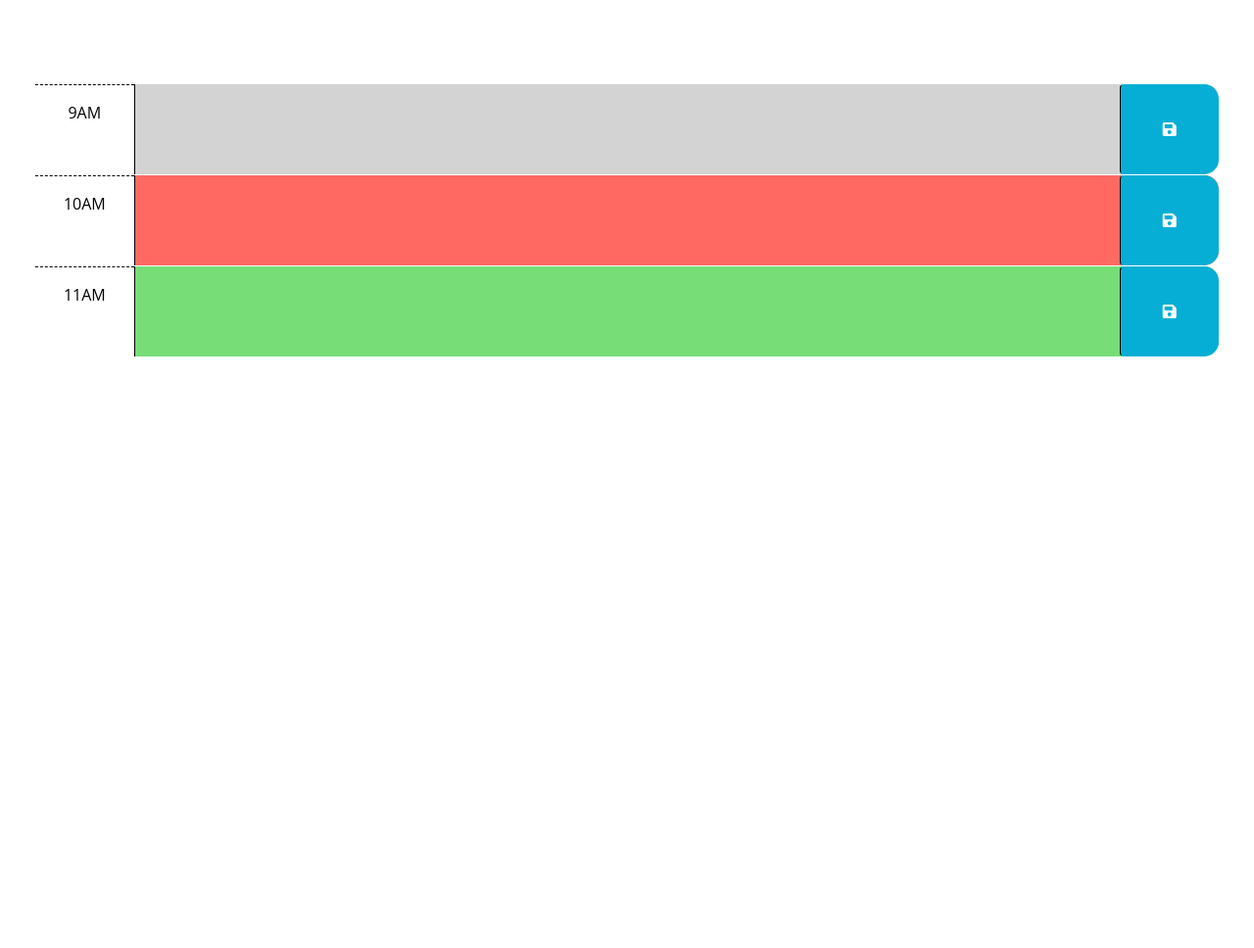
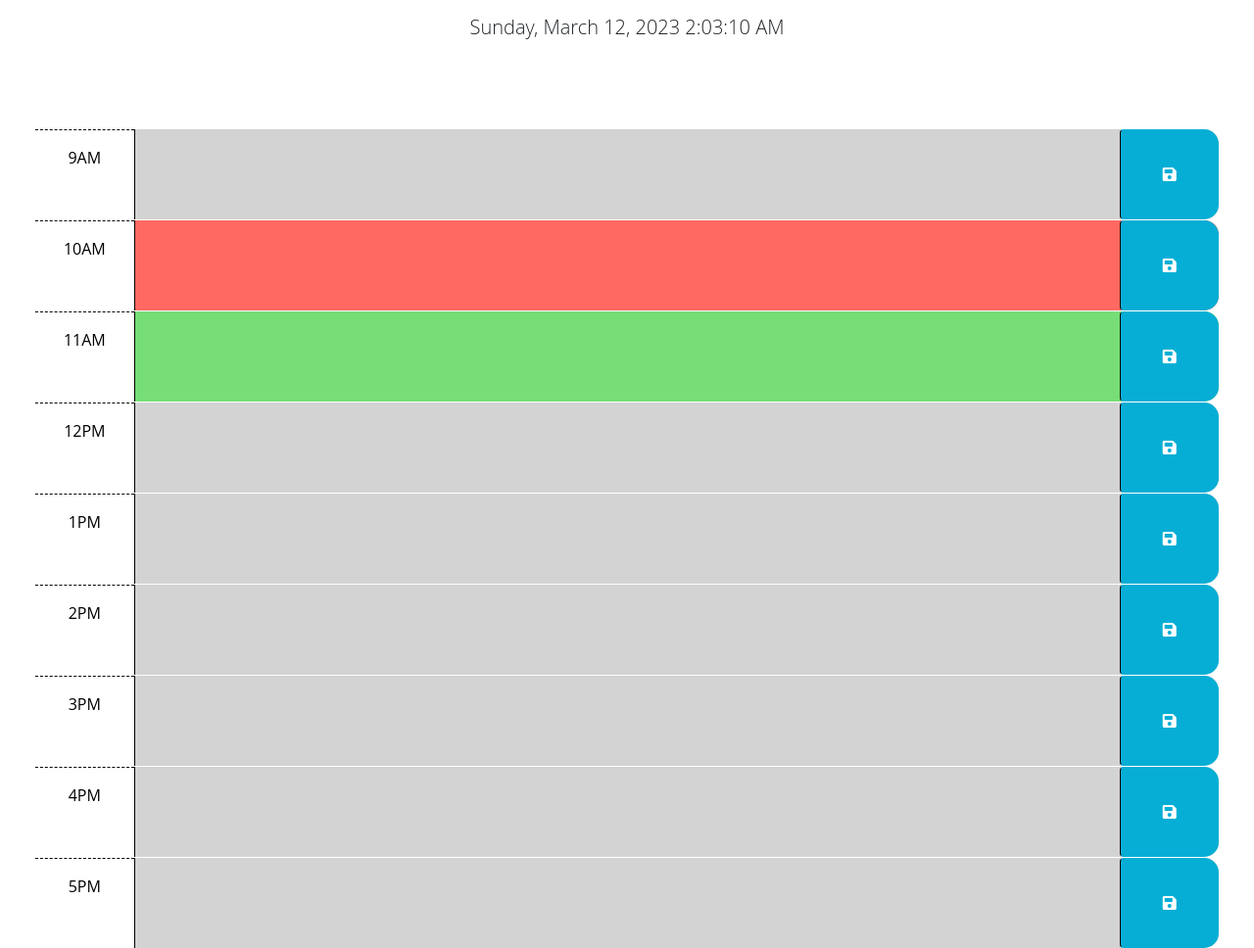
Before and after one commit to shale00/Work-Day-Scheduler, a plain HTML site: page index.html in a window 1280 px wide. Shown: the part 166-1134 px from the top of the page at 98% size. Before the commit the page ends 800 px from the top, so only its background shows below. Drawn offline with nearby package versions, Linux system fonts and the light colour scheme; files that its build step writes are made by us from their sources.

Commit message:
moved files, added current date to header, added time blocks in html

```diff
--- a/Develop/script.js
+++ b/Assets/script.js
@@ -21,3 +21,36 @@ $(function () {
   //
   // TODO: Add code to display the current date in the header of the page.
 });
+
+//Step 1
+// WHEN I open the planner
+// THEN the current day is displayed at the top of the calendar
+function displayCurrentTime(){
+  var time = dayjs().format('dddd, MMMM D, YYYY h:mm:ss A');
+  $('#currentDay').text(time);
+}
+displayCurrentTime();
+setInterval(displayCurrentTime,1000);
+
+
+//Step 2
+// WHEN I scroll down
+// THEN I am presented with timeblocks for standard business hours
+
+
+
+//Step 3
+// WHEN I view the timeblocks for that day
+// THEN each timeblock is color coded to indicate whether it is in the past, present, or future
+
+//Step 4
+// WHEN I click into a timeblock
+// THEN I can enter an event
+
+//Step 5
+// WHEN I click the save button for that timeblock
+// THEN the text for that event is saved in local storage
+
+//Step 6
+// WHEN I refresh the page
+// THEN the saved events persist
--- a/index.html
+++ b/index.html
@@ -20,12 +20,12 @@
       href="https://fonts.googleapis.com/css2?family=Fira+Sans:wght@400;700&display=swap"
       rel="stylesheet"
     />
-    <link rel="stylesheet" href="style.css" />
+    <link rel="stylesheet" href="./Assets/style.css" />
     <title>Work Day Scheduler</title>
   </head>
 
   <body>
-    <header class="p-5 mb-4">
+    <header class="p-5 mb-4 text-center">
       <h1 class="display-3">Work Day Scheduler</h1>
       <p class="lead">A simple calendar app for scheduling your work day</p>
       <p id="currentDay" class="lead"></p>
@@ -67,13 +67,63 @@
           <i class="fas fa-save" aria-hidden="true"></i>
         </button>
       </div>
+
+
+    <div id="hour-12" class="row time-block past">
+      <div class="col-2 col-md-1 hour text-center py-3">12PM</div>
+      <textarea class="col-8 col-md-10 description" rows="3"> </textarea>
+      <button class="btn saveBtn col-2 col-md-1" aria-label="save">
+        <i class="fas fa-save" aria-hidden="true"></i>
+      </button>
     </div>
+
+    <div id="hour-1" class="row time-block past">
+      <div class="col-2 col-md-1 hour text-center py-3">1PM</div>
+      <textarea class="col-8 col-md-10 description" rows="3"> </textarea>
+      <button class="btn saveBtn col-2 col-md-1" aria-label="save">
+        <i class="fas fa-save" aria-hidden="true"></i>
+      </button>
+    </div>
+
+    <div id="hour-2" class="row time-block past">
+      <div class="col-2 col-md-1 hour text-center py-3">2PM</div>
+      <textarea class="col-8 col-md-10 description" rows="3"> </textarea>
+      <button class="btn saveBtn col-2 col-md-1" aria-label="save">
+        <i class="fas fa-save" aria-hidden="true"></i>
+      </button>
+    </div>
+
+    <div id="hour-3" class="row time-block past">
+      <div class="col-2 col-md-1 hour text-center py-3">3PM</div>
+      <textarea class="col-8 col-md-10 description" rows="3"> </textarea>
+      <button class="btn saveBtn col-2 col-md-1" aria-label="save">
+        <i class="fas fa-save" aria-hidden="true"></i>
+      </button>
+    </div>
+
+    <div id="hour-4" class="row time-block past">
+      <div class="col-2 col-md-1 hour text-center py-3">4PM</div>
+      <textarea class="col-8 col-md-10 description" rows="3"> </textarea>
+      <button class="btn saveBtn col-2 col-md-1" aria-label="save">
+        <i class="fas fa-save" aria-hidden="true"></i>
+      </button>
+    </div>
+
+    <div id="hour-5" class="row time-block past">
+      <div class="col-2 col-md-1 hour text-center py-3">5PM</div>
+      <textarea class="col-8 col-md-10 description" rows="3"> </textarea>
+      <button class="btn saveBtn col-2 col-md-1" aria-label="save">
+        <i class="fas fa-save" aria-hidden="true"></i>
+      </button>
+    </div>
+    </div>
+
 
     <script src="https://cdnjs.cloudflare.com/ajax/libs/jquery/3.2.1/jquery.min.js"></script>
     <script src="https://cdn.jsdelivr.net/npm/dayjs@1.11.3/dayjs.min.js"
     integrity="sha256-iu/zLUB+QgISXBLCW/mcDi/rnf4m4uEDO0wauy76x7U="
     crossorigin="anonymous"></script>
 
-    <script src="script.js"></script>
+    <script src="./Assets/script.js"></script>
   </body>
 </html>
```
Also changed, not shown: Assets/Images/05-third-party-apis-homework-demo.gif (renamed from Assets/05-third-party-apis-homework-demo.gif), Assets/style.css (renamed from Develop/style.css).
